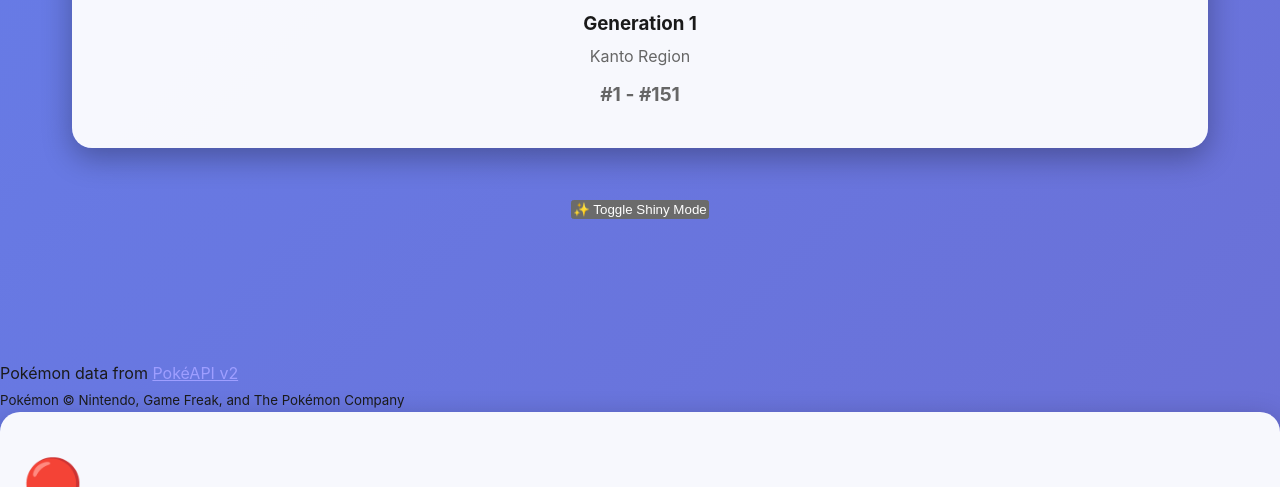
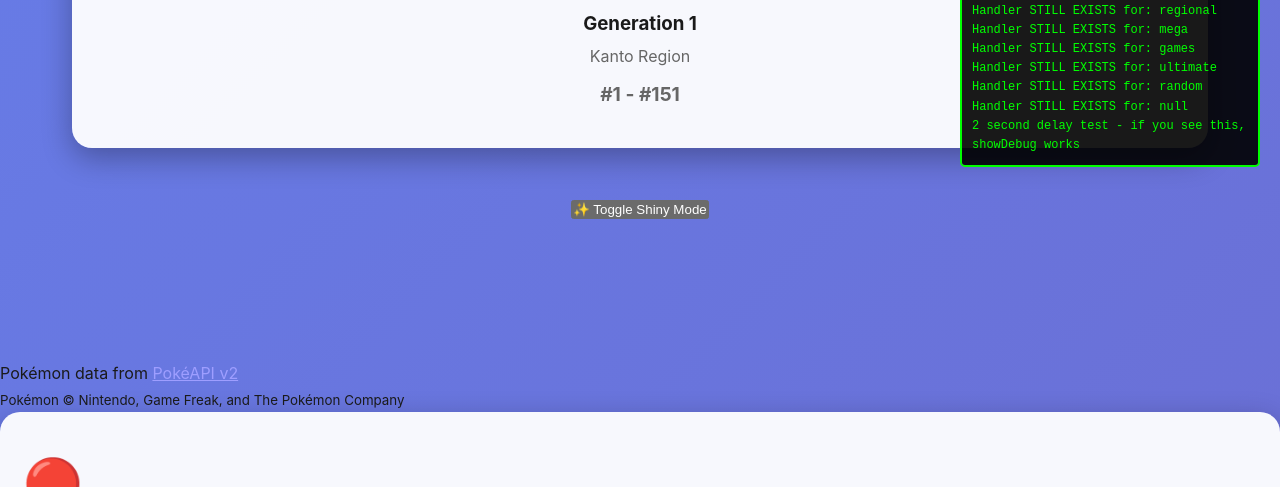
Before and after one commit to Zachary906/random-generator, a website: page index.html in a window 1280 px wide. Shown: the part 613-1100 px from the top of the page. Drawn offline with Linux system fonts and the light colour scheme.

Commit message:
Add debugInfo display element to HTML and enable auto-display

```diff
--- a/index.html
+++ b/index.html
@@ -545,6 +545,25 @@
     </div>
     </div>
 
+    <!-- Debug Info Display -->
+    <div id="debugInfo" style="
+        position: fixed;
+        bottom: 20px;
+        right: 20px;
+        width: 300px;
+        max-height: 200px;
+        background: rgba(0, 0, 0, 0.9);
+        color: #00ff00;
+        border: 2px solid #00ff00;
+        border-radius: 5px;
+        padding: 10px;
+        overflow-y: auto;
+        font-family: monospace;
+        font-size: 12px;
+        z-index: 5000;
+        display: none;
+    "></div>
+
     <!-- Popup Modal -->
     <div id="resultModal" class="modal">
         <div class="modal-content">
```
Also changed, not shown: script.js.
